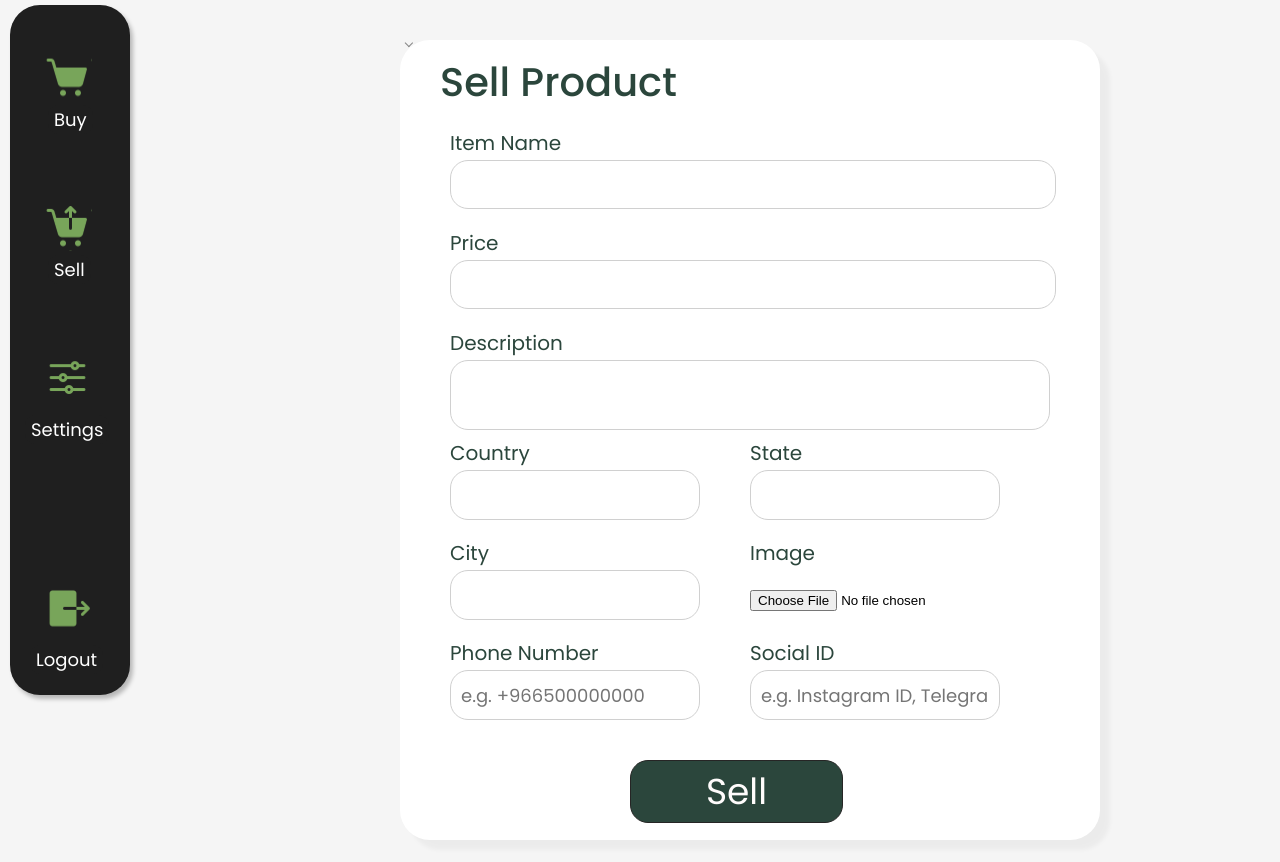
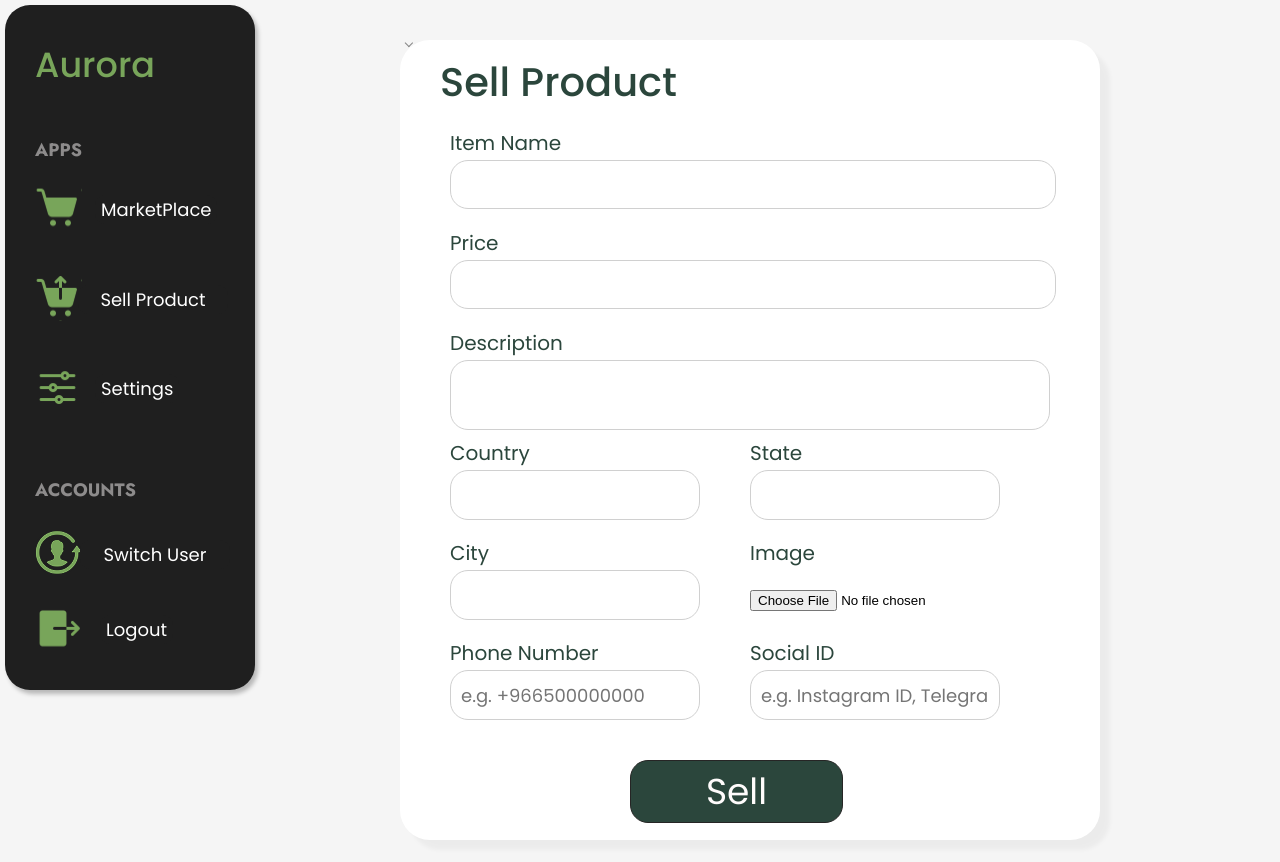
Before and after one commit to Kash4511/Aurora, a React (Vite) app in the folder Frontend/App/: page /sell in a window 1280 px wide. Shown: the top 862 px of the page. Built offline with nearby package versions, Linux system fonts and the light colour scheme; sample sign-in values are in the browser's storage.

Commit message:
dash ui changes

```diff
--- a/Frontend/App/src/App.jsx
+++ b/Frontend/App/src/App.jsx
@@ -6,7 +6,7 @@ import Home from './home';
 import Dash from './dash';
 import Sell from './sell';
 import ProductDetail from './product';
-
+import ProtectedRoute from './ProtectedRoute'; // ⬅️ Import this
 
 const App = () => {
   return (
@@ -16,18 +16,34 @@ const App = () => {
           <Route path="/" element={<Home />} />
           <Route path="/login" element={<Login />} />
           <Route path="/register" element={<Register />} />
-          <Route path='/dash' element={<Dash/>} />
-          <Route path='/sell' element={<Sell/>} />
-          <Route path='/product/:id' element={<ProductDetail />} />
 
-
-
+          {/* ✅ Wrap protected routes */}
+          <Route
+            path="/dash"
+            element={
+              <ProtectedRoute>
+                <Dash />
+              </ProtectedRoute>
+            }
+          />
+          <Route
+            path="/sell"
+            element={
+              <ProtectedRoute>
+                <Sell />
+              </ProtectedRoute>
+            }
+          />
+          <Route
+            path="/product/:id"
+            element={
+              <ProtectedRoute>
+                <ProductDetail />
+              </ProtectedRoute>
+            }
+          />
         </Routes>
       </Router>
-
-
-
-
     </div>
   );
 };
--- a/Frontend/App/src/Css/dash.css
+++ b/Frontend/App/src/Css/dash.css
@@ -1,13 +1,15 @@
+
+@import url('https://fonts.googleapis.com/css2?family=Jost:wght@300;400;500;600;700&display=swap');
 @import url('https://fonts.googleapis.com/css2?family=Poppins:wght@300;400;500&display=swap');
 #nav {
-  position: sticky;
-  top: 0px;               /* Distance from the top */
-  width: 120px;
-  height: 690px;
-  flex-shrink: 0;
-  border-radius: 30px;
+  position: fixed;
+  top: 0;
+  left: 0;
+  width: 250px;
+  height: 100vh;
   background: #1F1F1F;
   box-shadow: 3px 4px 4px 0px rgba(0, 0, 0, 0.25);
+  z-index: 1000;
 }
 #item {
     color: #000;
@@ -22,15 +24,15 @@ line-height: normal;
     width: 47px;
     height: 47px;
     flex-shrink: 0;
-    left: 35px;
+    left:30px;
     position: absolute;
-    top:50px;
+    top:180px;
 
 }
 #buy-button
 {
-    top:50px;
-    left:3px;
+    top:10px;
+    left:60px;
     position:absolute;
     border: none;
     outline: none;
@@ -50,15 +52,15 @@ line-height: normal;
     width: 47px;
     height: 47px;
     flex-shrink: 0;
-    left: 35px;
+    left: 30px;
     position: absolute;
-    top:200px;
+    top:270px;
 
 }
 #sell-button
 {
-    top:50px;
-    left:3px;
+    top:10px;
+    left:43px;
     position:absolute;
     border: none;
     outline: none;
@@ -66,6 +68,7 @@ line-height: normal;
     color:#fff;
     background-color: #1F1F1F;
     font-family: Poppins;
+    width: 150px;
 font-size: 18px;
 font-style: normal;
 /* font-weight: 500; */
@@ -79,15 +82,15 @@ line-height: normal;
     width: 47px;
     height: 47px;
     flex-shrink: 0;
-    left: 35px;
+    left: 30px;
     position: absolute;
-    top:350px;
+    top:360px;
 
 }
 #set-button
 {
-    top:60px;
-    left:-20px;
+    top:9px;
+    left:60px;
     position:absolute;
     border: none;
     outline: none;
@@ -108,15 +111,15 @@ line-height: normal;
     width: 47px;
     height: 47px;
     flex-shrink: 0;
-    left: 35px;
+    left: 30px;
     position: absolute;
-    top:580px;
+    top:600px;
 
 }
 #log-button
 {
-    top:60px;
-    left:-15px;
+    top:10px;
+    left:65px;
     position:absolute;
     border: none;
     outline: none;
@@ -137,22 +140,22 @@ height: 150px;
 flex-shrink: 0;
 background: #ffffff;
 margin-left:170px;
-position: fixed;
+position: sticky;
 
 top:-10px;
 
 }
 #A{
-    color: #2B463C;
+    color:#78A55A;
 font-family: Poppins;
-font-size: 40px;
+font-size: 35px;
 font-style: normal;
 font-weight: 500;
 line-height: normal;
-margin-left:200px;
+left:30px;
 position: absolute;
-top: -40px;
-z-index: 10;
+top: 10px;
+
 }
 #search{
     flex-shrink: 0;
@@ -163,3 +166,70 @@ height: 30px;
 
 
 }
+#icon{
+    background-image: url("../assets/Search.png");
+    width: 40px;
+    height: 35px;
+}
+#APPS{
+    width: 76.361px;
+height: 27.353px;
+flex-shrink: 0;
+color: rgba(203, 201, 201, 0.64);
+font-family: Jost;
+font-size: 18px;
+font-style: normal;
+font-weight: 700;
+line-height: normal;
+left: 30px;
+top:120px;
+position: absolute;
+}
+#APPS1{
+    width: 76.361px;
+height: 27.353px;
+flex-shrink: 0;
+color: rgba(203, 201, 201, 0.64);
+font-family: Jost;
+font-size: 18px;
+font-style: normal;
+font-weight: 700;
+line-height: normal;
+    left: 30px;
+    position: absolute;
+    top:460px;
+}
+
+#switch {
+    background-image: url('../assets/User.png');
+    width: 50px;
+    height: 50px;
+    flex-shrink: 0;
+    left: 25px;
+    position: absolute;
+    top:520px;
+
+}
+#switch-button
+{
+    top:15px;
+    left:50px;
+    position:absolute;
+    border: none;
+    outline: none;
+    border-radius: 10px;
+    width: 150px;
+    color:#fff;
+    background-color: #1F1F1F;
+    font-family: Poppins;
+font-size: 18px;
+font-style: normal;
+/* font-weight: 500; */
+line-height: normal;
+
+
+}
+body, html {
+  margin: 0;
+  padding: 0;
+}
--- a/Frontend/App/src/Css/sell.css
+++ b/Frontend/App/src/Css/sell.css
@@ -336,39 +336,104 @@ position: absolute;
 .PhoneInputCountryIcon {
   display: none;
 }
-#sell-nav {
-  position: sticky;
-  top: 5px;               /* Distance from the top */
-  width: 120px;
-  height: 690px;
-  flex-shrink: 0;
-  border-radius: 30px;
-  background: #1F1F1F;
-  box-shadow: 3px 4px 4px 0px rgba(0, 0, 0, 0.25);
-  left: 10px;
+
+
+
+
+#sell-A{
+    color:#78A55A;
+font-family: Poppins;
+font-size: 35px;
+font-style: normal;
+font-weight: 500;
+line-height: normal;
+left:30px;
+position: absolute;
+top: 10px;
 }
-#sell-item {
-    color: #000;
-font-family: Poppins;
-font-size: 13.9px;
+#sell-switch {
+    background-image: url('../assets/User.png');
+    width: 50px;
+    height: 50px;
+    flex-shrink: 0;
+    left: 25px;
+    position: absolute;
+    top:520px;
+
+}
+#sell-switch-button
+{
+    top:15px;
+    left:50px;
+    position:absolute;
+    border: none;
+    outline: none;
+    border-radius: 10px;
+    width: 150px;
+    color:#fff;
+    background-color: #1F1F1F;
+    font-family: Poppins;
+font-size: 18px;
 font-style: normal;
 /* font-weight: 500; */
 line-height: normal;
+
+
 }
+#sell-APPS{
+    width: 76.361px;
+height: 27.353px;
+flex-shrink: 0;
+color: rgba(203, 201, 201, 0.64);
+font-family: Jost;
+font-size: 18px;
+font-style: normal;
+font-weight: 700;
+line-height: normal;
+left: 30px;
+top:120px;
+position: absolute;
+}
+#sell-APPS1{
+    width: 76.361px;
+height: 27.353px;
+flex-shrink: 0;
+color: rgba(203, 201, 201, 0.64);
+font-family: Jost;
+font-size: 18px;
+font-style: normal;
+font-weight: 700;
+line-height: normal;
+    left: 30px;
+    position: absolute;
+    top:460px;
+}
+#sell-nav {
+  position: sticky;
+  top: 5px;
+  left: 5px;              /* Distance from the top */
+  width: 250px;
+  height: 685px;
+   flex-shrink: 0;
+  border-radius: 25px;
+  background: #1F1F1F;
+  box-shadow: 3px 4px 4px 0px rgba(0, 0, 0, 0.25);
+}
+
 #sell-buy {
     background-image: url('../assets/Shopping Cart.svg');
     width: 47px;
     height: 47px;
     flex-shrink: 0;
-    left: 35px;
+    left:30px;
     position: absolute;
-    top:50px;
+    top:180px;
 
 }
 #sell-buy-button
 {
-    top:50px;
-    left:3px;
+    top:10px;
+    left:60px;
     position:absolute;
     border: none;
     outline: none;
@@ -388,15 +453,15 @@ line-height: normal;
     width: 47px;
     height: 47px;
     flex-shrink: 0;
-    left: 35px;
+    left: 30px;
     position: absolute;
-    top:200px;
+    top:270px;
 
 }
 #sell-sell-button
 {
-    top:50px;
-    left:3px;
+    top:10px;
+    left:43px;
     position:absolute;
     border: none;
     outline: none;
@@ -404,6 +469,7 @@ line-height: normal;
     color:#fff;
     background-color: #1F1F1F;
     font-family: Poppins;
+    width: 150px;
 font-size: 18px;
 font-style: normal;
 /* font-weight: 500; */
@@ -417,15 +483,15 @@ line-height: normal;
     width: 47px;
     height: 47px;
     flex-shrink: 0;
-    left: 35px;
+    left: 30px;
     position: absolute;
-    top:350px;
+    top:360px;
 
 }
 #sell-set-button
 {
-    top:60px;
-    left:-20px;
+    top:9px;
+    left:60px;
     position:absolute;
     border: none;
     outline: none;
@@ -446,15 +512,15 @@ line-height: normal;
     width: 47px;
     height: 47px;
     flex-shrink: 0;
-    left: 35px;
+    left: 30px;
     position: absolute;
-    top:580px;
+    top:600px;
 
 }
 #sell-log-button
 {
-    top:60px;
-    left:-15px;
+    top:10px;
+    left:65px;
     position:absolute;
     border: none;
     outline: none;
--- a/Frontend/App/src/Login.jsx
+++ b/Frontend/App/src/Login.jsx
@@ -14,7 +14,9 @@ function Login() {
     try {
       const response = await axios.post('http://127.0.0.1:8000/login/', data);
       console.log('Login Successful', response.data);
-      localStorage.setItem('token', response.data.access);
+    localStorage.setItem('access_token', response.data.access);
+    localStorage.setItem('refresh_token', response.data.refresh);
+    axios.defaults.headers.common['Authorization'] = `Bearer ${response.data.access}`;
       navigator('/dash');
     } catch (error) {
       console.error('Error logging in:', error);
--- /dev/null
+++ b/Frontend/App/src/ProtectedRoute.jsx
@@ -0,0 +1,18 @@
+import React from 'react';
+import { Navigate } from 'react-router-dom';
+import './Css/product.css';
+
+
+const ProtectedRoute = ({ children }) => {
+  const token = localStorage.getItem('access_token');
+
+  if (!token) {
+    return <Navigate to="/login" replace />;
+  }
+
+  return children;
+
+};
+
+
+export default ProtectedRoute;
--- a/Frontend/App/src/dash.jsx
+++ b/Frontend/App/src/dash.jsx
@@ -37,65 +37,121 @@ function Dash() {
     return (
         <div style={{ display: 'flex' }}>
             {/* ✅ Left Sidebar / Nav */}
-            <motion.h1
-                id='A'
-                initial={{ opacity: 0, y: 0 }}
-                animate={{ opacity: 1, y: 50 }}
-                transition={{ duration: 0.8, ease: 'easeOut' }}
-            >
-                Aurora
-            </motion.h1>
+
 
             <motion.div id="nav"
                 initial={{ opacity: 0, x: -100 }}
                 animate={{ opacity: 1, x: 0 }}
                 transition={{ duration: 0.8, ease: 'easeOut' }}
             >
+                <motion.h1 id='A'>Aurora</motion.h1>
+                <motion.h1 id='APPS'>APPS</motion.h1>
                 <motion.div id='buy'>
-                    <motion.button id='buy-button' onClick={() => navigator('/dash')}>Buy</motion.button>
+                    <motion.button id='buy-button' onClick={() => navigator('/dash')}>MarketPlace</motion.button>
                 </motion.div>
                 <motion.div id='sell'>
-                    <motion.button id='sell-button' onClick={() => navigator('/sell')}>Sell</motion.button>
+                    <motion.button id='sell-button' onClick={() => navigator('/sell')}>Sell Product</motion.button>
                 </motion.div>
                 <motion.div id='set'>
                     <motion.button id='set-button'>Settings</motion.button>
                 </motion.div>
+                <motion.h1 id='APPS1'>ACCOUNTS</motion.h1>
                 <motion.div id='log'>
-                    <motion.button id='log-button' onClick={() => navigator('/')}>Logout</motion.button>
+
+                <motion.button
+                  id='log-button'
+                  onClick={() => {
+                    localStorage.removeItem('access_token');
+                    localStorage.removeItem('refresh_token');
+                    delete axios.defaults.headers.common['Authorization'];
+
+                    navigator('/');
+                  }}
+                >
+                  Logout
+                </motion.button>
               </motion.div>
+                              <motion.div id='switch'>
+
+                <motion.button
+                  id='switch-button'
+                  onClick={() => {
+                    localStorage.removeItem('access_token');
+                    localStorage.removeItem('refresh_token');
+                    delete axios.defaults.headers.common['Authorization'];
+
+                    navigator('/login');
+                  }}
+                >
+                  Switch User
+                </motion.button>
               </motion.div>
+
+            </motion.div>
+
+
 
             {/* ✅ Main Content */}
             <div style={{ flex: 1 }}>
                 {/* 🔍 Search Input */}
+<motion.div style={{ textAlign: 'center', marginTop: '30px' }}>
   <motion.div
+    id="search-bar"
+    style={{
+      top: '-5px',
+      left: '600px',
+      display: 'flex',
+      alignItems: 'center',
+      justifyContent: 'start',
+      backgroundColor: '#262525',
+      borderRadius: '30px',
+      padding: '8px 20px',
+      width: '600px',
+      marginLeft: '-90px',
+      boxSizing: 'border-box',
+      position: 'relative',
+    }}
+  >
+    {/* Search Icon */}
+    <div id='icon'
+    style={{
+      color: '#86B66F',
+      marginRight: '10px',
+      borderRight: '1px solid #444',
+      paddingRight: '10px',
+      fontSize: '18px',
+    }}>
 
-                 style={{ textAlign: 'center', marginTop: '30px' }}>
-                    <motion.input
-                       id='search'
+    </div>
+
+    {/* Input */}
+    <input
       type="text"
-                        placeholder="Search items"
+      placeholder="Search"
       value={searchQuery}
       onChange={(e) => setSearchQuery(e.target.value)}
       style={{
-                            padding: '10px',
-                            width: '600px',
-                            borderRadius: '30px',
-                            border: '1px solid #ccc',
+        flex: 1,
+        background: 'transparent',
+        border: 'none',
+        color: 'white',
         fontSize: '16px',
-                            color: 'white',
-                            marginBottom: '20px',
-                            marginLeft: '-90px',
-                            marginTop: '5px',
+        outline: 'none',
+        padding: '5px 10px',
       }}
     />
   </motion.div>
+</motion.div>
+
+
+
 
                 {/* 🧾 Cards Section */}
                 <motion.div className='cards-wrapper'
                     style={{
                         maxWidth: '1200px',
-                        margin: '0 auto',
+                        marginLeft: '250px',
+                        marginRight: '-100px',
                         padding: '0 40px',
                         boxSizing: 'border-box',
                     }}
@@ -104,9 +160,9 @@ function Dash() {
                         style={{
                             display: 'grid',
                             gridTemplateColumns: 'repeat(4, 1fr)',
-                            gap: '0px',
-                            marginRight: '100px',
-                            marginLeft: '-70px',
+
+
+
                         }}
                     >
                         {filteredData.map((item, index) => (
--- a/Frontend/App/src/sell.jsx
+++ b/Frontend/App/src/sell.jsx
@@ -83,77 +83,54 @@ function Sell() {
 
   return (
     <motion.div className="background">
-      {/* Navigation Bar */}
-      <motion.div
-        id="sell-nav"
+            <motion.div id="sell-nav"
                 initial={{ opacity: 0, x: -100 }}
                 animate={{ opacity: 1, x: 0 }}
                 transition={{ duration: 0.8, ease: 'easeOut' }}
             >
-        <motion.div
-          id="sell-buy"
-          initial={{ opacity: 0, x: -100 }}
-          animate={{ opacity: 1, x: 0 }}
-          transition={{ duration: 0.8, ease: 'easeOut' }}
-        >
+                <motion.h1 id='sell-A'>Aurora</motion.h1>
+                <motion.h1 id='sell-APPS'>APPS</motion.h1>
+                <motion.div id='sell-buy'>
+                    <motion.button id='sell-buy-button' onClick={() => navigator('/dash')}>MarketPlace</motion.button>
+                </motion.div>
+                <motion.div id='sell-sell'>
+                    <motion.button id='sell-sell-button' onClick={() => navigator('/sell')}>Sell Product</motion.button>
+                </motion.div>
+                <motion.div id='sell-set'>
+                    <motion.button id='sell-set-button'>Settings</motion.button>
+                </motion.div>
+                <motion.h1 id='sell-APPS1'>ACCOUNTS</motion.h1>
+                <motion.div id='sell-log'>
+
                 <motion.button
-            id="sell-buy-button"
-            initial={{ opacity: 0, x: -100 }}
-            animate={{ opacity: 1, x: 0 }}
-            transition={{ duration: 0.8, ease: 'easeOut' }}
-            onClick={() => navigator('/dash')}
-          >
-            Buy
-          </motion.button>
-        </motion.div>
-        <motion.div
-          id="sell-sell"
-          initial={{ opacity: 0, x: -100 }}
-          animate={{ opacity: 1, x: 0 }}
-          transition={{ duration: 0.8, ease: 'easeOut' }}
-        >
-          <motion.button
-            id="sell-sell-button"
-            initial={{ opacity: 0, x: -100 }}
-            animate={{ opacity: 1, x: 0 }}
-            transition={{ duration: 0.8, ease: 'easeOut' }}
-            onClick={() => navigator('/sell')}
-          >
-            Sell
-          </motion.button>
-        </motion.div>
-        <motion.div
-          id="sell-set"
-          initial={{ opacity: 0, x: -100 }}
-          animate={{ opacity: 1, x: 0 }}
-          transition={{ duration: 0.8, ease: 'easeOut' }}
-        >
-          <motion.button
-            id="sell-set-button"
-            initial={{ opacity: 0, x: -100 }}
-            animate={{ opacity: 1, x: 0 }}
-            transition={{ duration: 0.8, ease: 'easeOut' }}
-          >
-            Settings
-          </motion.button>
-        </motion.div>
-        <motion.div
-          id="sell-log"
-          initial={{ opacity: 0, x: -100 }}
-          animate={{ opacity: 1, x: 0 }}
-          transition={{ duration: 0.8, ease: 'easeOut' }}
-        >
-          <motion.button
-            id="sell-log-button"
-            initial={{ opacity: 0, x: -100 }}
-            animate={{ opacity: 1, x: 0 }}
-            transition={{ duration: 0.8, ease: 'easeOut' }}
-            onClick={() => navigator('/')}
+                  id='sell-log-button'
+                  onClick={() => {
+                    localStorage.removeItem('access_token');
+                    localStorage.removeItem('refresh_token');
+                    delete axios.defaults.headers.common['Authorization'];
+
+                    navigator('/');
+                  }}
                 >
                   Logout
                 </motion.button>
+              </motion.div>
+                              <motion.div id='sell-switch'>
 
+                <motion.button
+                  id='sell-switch-button'
+                  onClick={() => {
+                    localStorage.removeItem('access_token');
+                    localStorage.removeItem('refresh_token');
+                    delete axios.defaults.headers.common['Authorization'];
+
+                    navigator('/login');
+                  }}
+                >
+                  Switch User
+                </motion.button>
               </motion.div>
+
             </motion.div>
 
       {/* Sell Form */}
```
Also changed, not shown: Frontend/App/src/Css/product.css (added), Frontend/App/src/assets/Search.png (added), Frontend/App/src/assets/User.png (added). Lines whose indentation alone changed are shown as unchanged.
